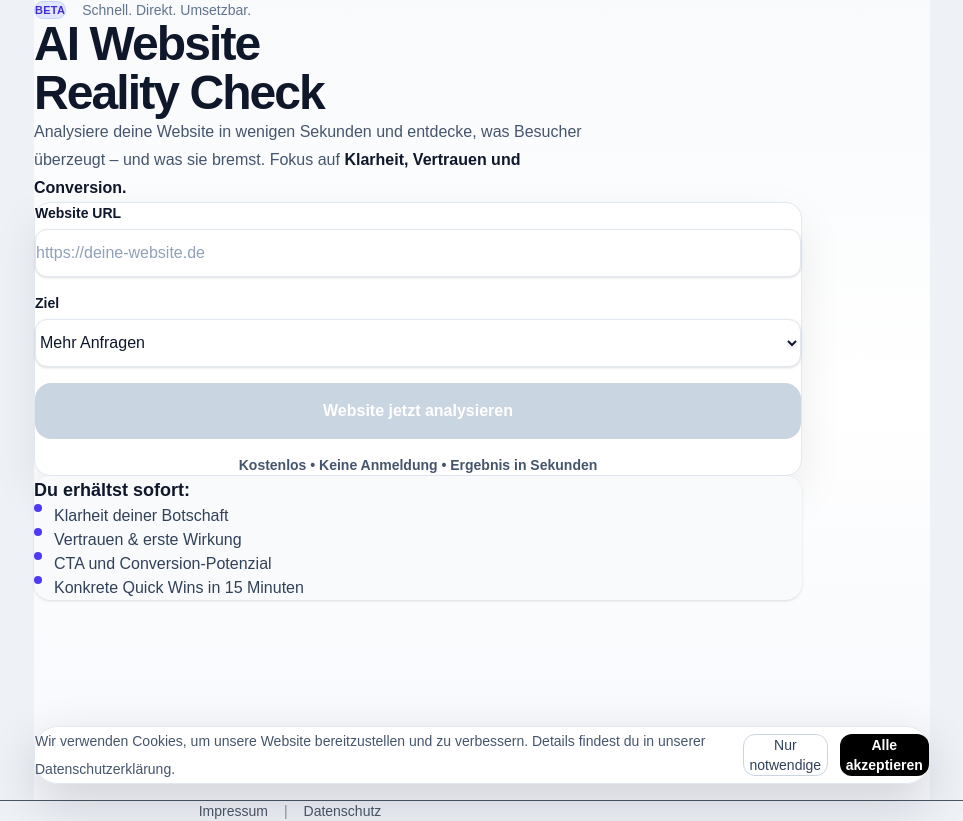
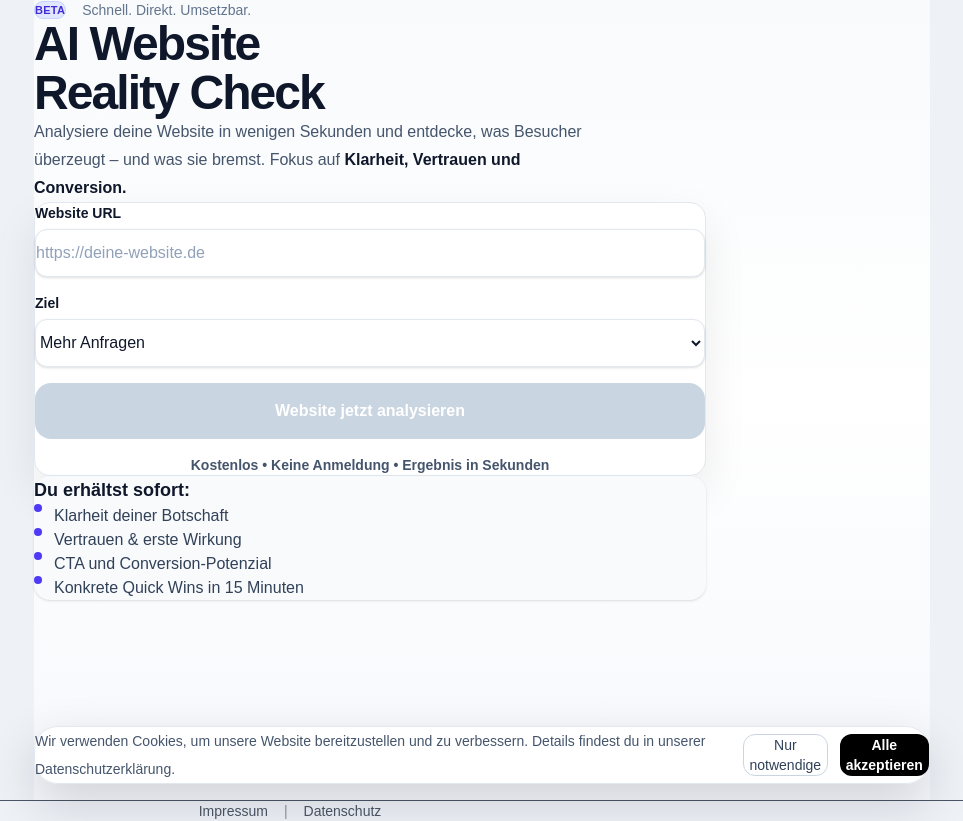
Before and after one commit to robertpetrovic87-code/Digitalstruktur, a Next.js app: page / in a window 1280 px wide. Shown: the whole page, without its empty margins (158-1121 px from the left). Built offline with nearby package versions, Linux system fonts and the light colour scheme.

Commit message:
fix blueprint prompt usage_guide

```diff
--- a/app/page.tsx
+++ b/app/page.tsx
@@ -179,7 +179,7 @@ export default function Home() {
   <div className="min-h-screen bg-gradient-to-b from-slate-50 via-white to-[#f6f8fc] py-8 sm:py-10 lg:py-12">
 
     {/* HERO + FORMULAR */}
-    <section className="mx-auto max-w-3xl">
+    <section className="mx-auto max-w-2xl">
       <div className="px-4 sm:px-5 md:px-6"></div>
 
       {/* Beta Label */}
@@ -325,6 +325,7 @@ export default function Home() {
                   </ul>
                 </div>
               </div>
+
 
             </section>
 
```
